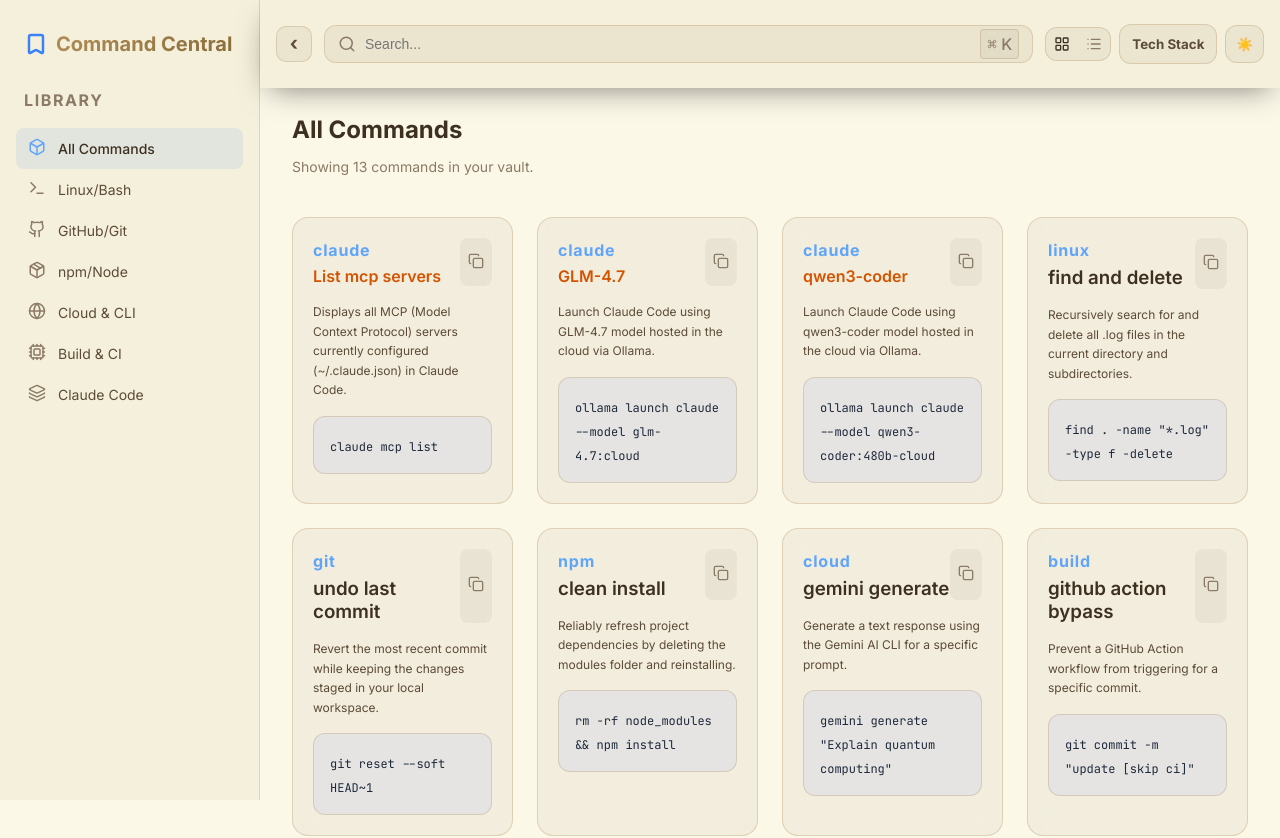
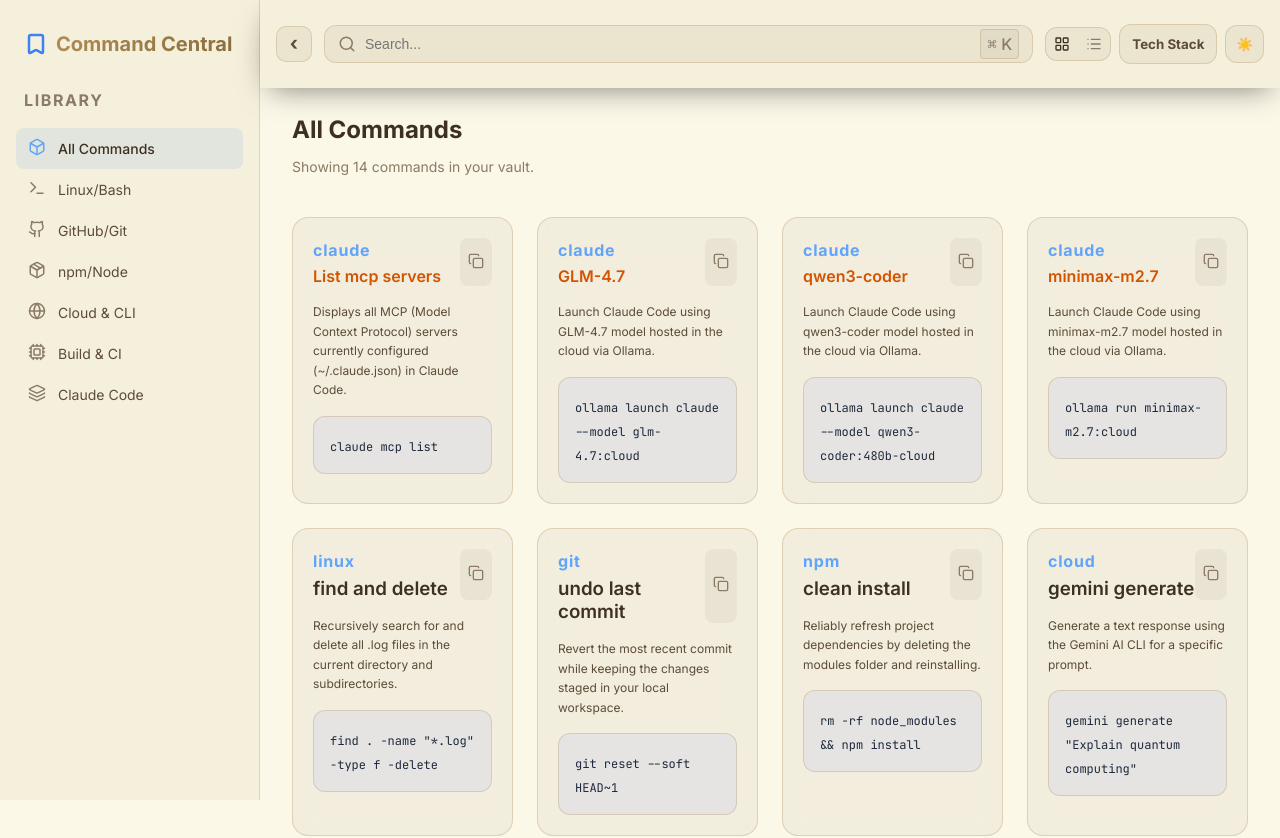
Before and after one commit to senthilcaesar/commands, a React (Vite) app: page / in a window 1280 px wide. Shown: the top 838 px of the page. Built offline with nearby package versions, Linux system fonts and the light colour scheme.

Commit message:
Command Updates

```diff
--- a/src/App.jsx
+++ b/src/App.jsx
@@ -9,6 +9,8 @@
   { id: 1, category: 'claude', link: 'https://code.claude.com/docs/en/mcp', command: 'List mcp servers', snippet: 'claude mcp list', description: 'Displays all MCP (Model Context Protocol) servers currently configured (~/.claude.json) in Claude Code.' },
   { id: 9, category: 'claude', link: 'https://ollama.com/library/glm-4.7', command: 'GLM-4.7', snippet: 'ollama launch claude --model glm-4.7:cloud', description: 'Launch Claude Code using GLM-4.7 model hosted in the cloud via Ollama.' },
   { id: 13, category: 'claude', link: 'https://ollama.com/library/qwen3-coder', command: 'qwen3-coder', snippet: 'ollama launch claude --model qwen3-coder:480b-cloud', description: 'Launch Claude Code using qwen3-coder model hosted in the cloud via Ollama.' },
+  { id: 14, category: 'claude', link: 'https://ollama.com/library/minimax-m2.7', command: 'minimax-m2.7', snippet: 'ollama run minimax-m2.7:cloud', description: 'Launch Claude Code using minimax-m2.7 model hosted in the cloud via Ollama.' },
+
   { id: 2, category: 'linux', link: '', command: 'find and delete', snippet: 'find . -name "*.log" -type f -delete', description: 'Recursively search for and delete all .log files in the current directory and subdirectories.' },
   { id: 3, category: 'git', link: '', command: 'undo last commit', snippet: 'git reset --soft HEAD~1', description: 'Revert the most recent commit while keeping the changes staged in your local workspace.' },
   { id: 4, category: 'npm', link: '', command: 'clean install', snippet: 'rm -rf node_modules && npm install', description: 'Reliably refresh project dependencies by deleting the modules folder and reinstalling.' },
```
